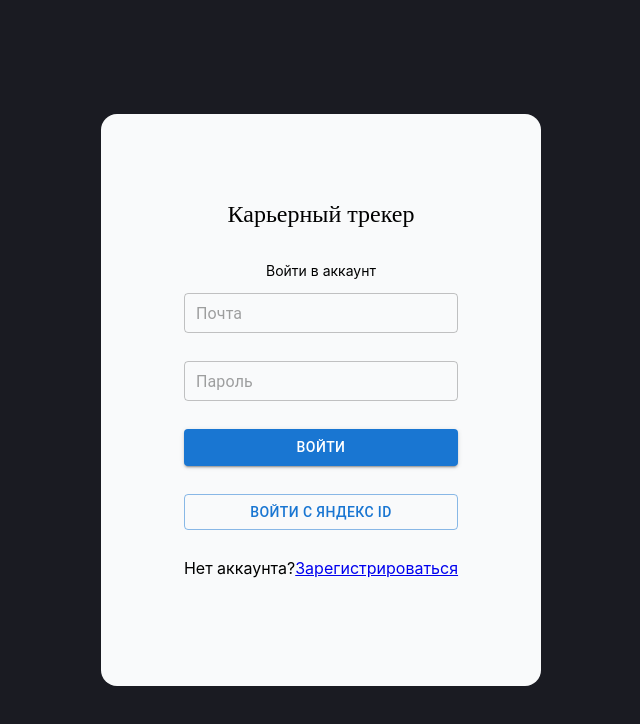
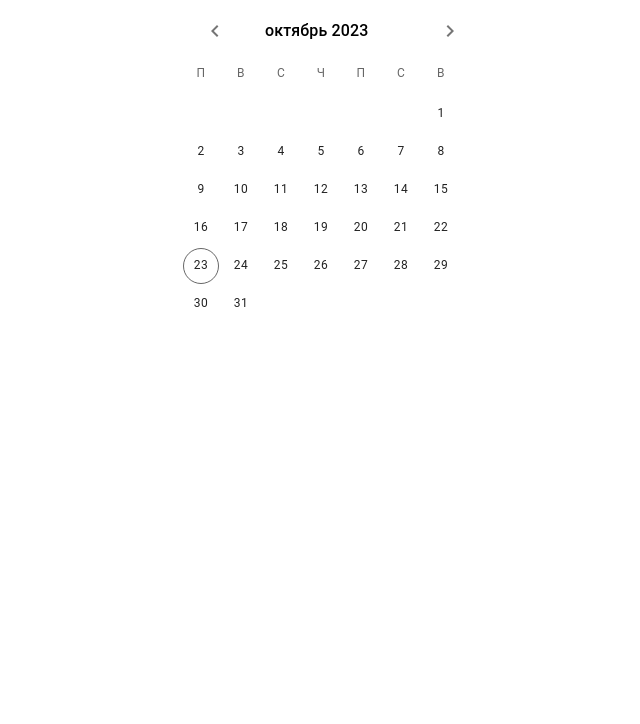
Before and after one commit to Hakaton14/frontend, a React (Vite) app: page / in a window 1280 px wide. Shown: the top 724 px of the page, without its empty margins (319-959 px from the left). Built offline with nearby package versions, Linux system fonts and the light colour scheme.

Commit message:
feat: Добавить компонент календарь

```diff
--- a/package.json
+++ b/package.json
@@ -18,9 +18,11 @@
     "@emotion/react": "^11.11.1",
     "@emotion/styled": "^11.11.0",
     "@mui/material": "^5.14.14",
+    "@mui/x-date-pickers": "^6.16.3",
     "@reduxjs/toolkit": "^1.8.1",
     "@types/yup": "^0.32.0",
     "axios": "^1.5.1",
+    "dayjs": "^1.11.10",
     "react": "^18.2.0",
     "react-dom": "^18.2.0",
     "react-hook-form": "^7.47.0",
@@ -57,7 +59,8 @@
     ],
     "rules": {
       "prettier/prettier": "error",
-      "react/jsx-no-target-blank": "off"
+      "react/jsx-no-target-blank": "off",
+      "linebreak-style": "off"
     }
   },
   "prettier": "prettier-config-nick"
--- a/src/components/App/App.tsx
+++ b/src/components/App/App.tsx
@@ -1,9 +1,11 @@
-import { Auth } from "@Components"
+import { Calendar } from "@Components"
+// import { Auth } from "@Components"
 
 function App() {
   return (
     <div className="App">
-      <Auth />
+      <Calendar />
+      {/* <Auth /> */}
     </div>
   )
 }
--- /dev/null
+++ b/src/components/Calendar/Calendar.tsx
@@ -0,0 +1,63 @@
+import { LocalizationProvider } from "@mui/x-date-pickers"
+import { ruRU } from "@mui/x-date-pickers/locales/"
+import { DateCalendar } from "@mui/x-date-pickers/DateCalendar"
+import dayjs, { Dayjs } from "dayjs"
+import "dayjs/locale/ru"
+import { AdapterDayjs } from "@mui/x-date-pickers/AdapterDayjs"
+import { useState } from "react"
+
+const calendarHeaderPropsStyles = {
+  sx: {
+    ".MuiPickersCalendarHeader-root": {
+      display: "flex",
+      alignItems: "center",
+      justifyItems: "center",
+    },
+    ".MuiPickersCalendarHeader-root:first-child": {
+      order: 0,
+      paddingRight: "20px",
+      paddingLeft: "20px",
+    },
+    ".MuiPickersArrowSwitcher-root": {
+      display: "inline-flex",
+    },
+    ".MuiPickersCalendarHeader-label": {
+      textAlign: "center",
+    },
+    ".MuiPickersArrowSwitcher-spacer": {
+      width: "220px",
+    },
+    ".css-31ca4x-MuiPickersFadeTransitionGroup-root": {
+      display: "flex",
+      position: "absolute",
+      paddingLeft: "80px",
+    },
+    ".css-9reuh9-MuiPickersArrowSwitcher-root": {
+      marginLeft: "-2px",
+    },
+    ".MuiPickersArrowSwitcher-button": {
+      paddingRight: "7px",
+    },
+  },
+}
+
+function Calendar() {
+  const [value, setValue] = useState<Dayjs | null>(null)
+  return (
+    <LocalizationProvider
+      dateAdapter={AdapterDayjs}
+      adapterLocale="ru"
+      localeText={
+        ruRU.components.MuiLocalizationProvider.defaultProps.localeText
+      }
+    >
+      <DateCalendar
+        slotProps={{ calendarHeader: calendarHeaderPropsStyles }}
+        value={value}
+        onChange={(newVal) => setValue(newVal)}
+      />
+    </LocalizationProvider>
+  )
+}
+
+export default Calendar
--- a/src/components/index.ts
+++ b/src/components/index.ts
@@ -2,3 +2,4 @@
 
 export { default as App } from "./App/App"
 export { default as Auth } from "./Auth/Auth"
+export { default as Calendar } from "./Calendar/Calendar"
```
Also changed, not shown: 1 other file (tests, documents, lock files or other folders).
